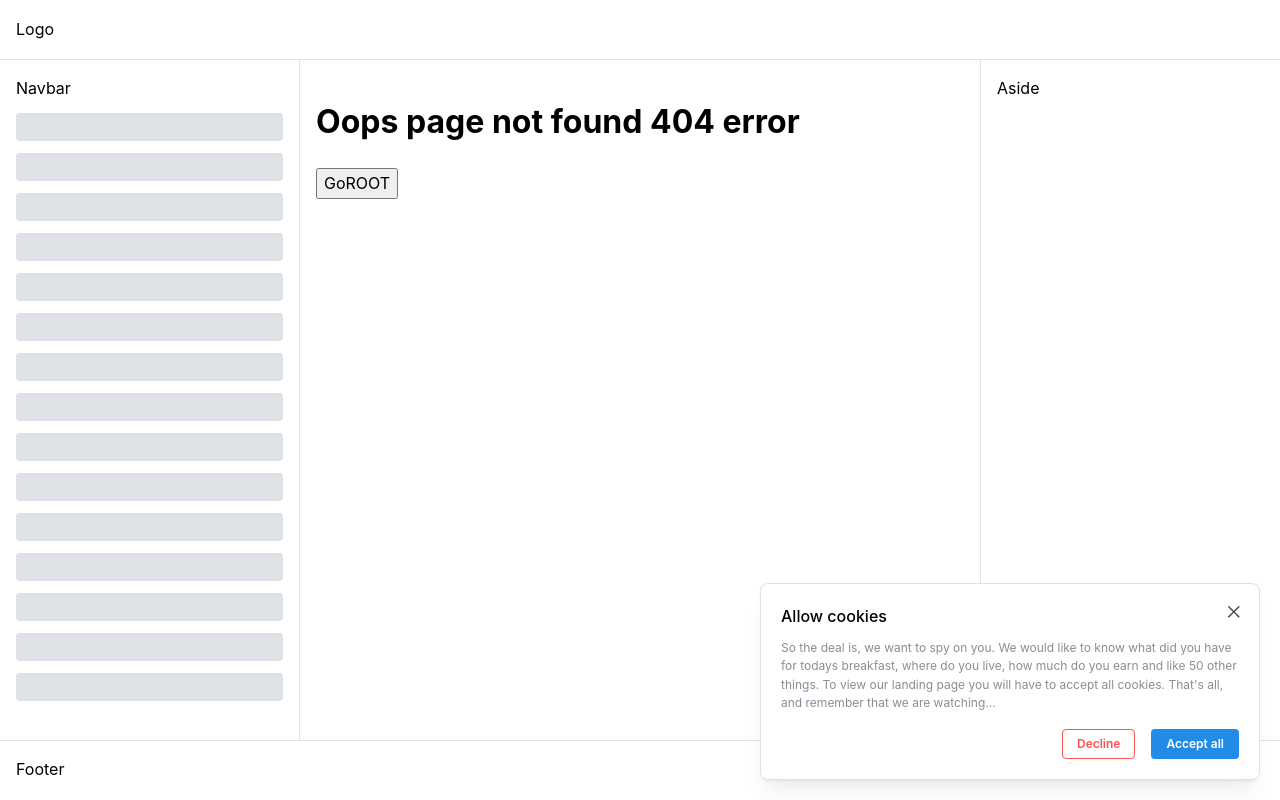
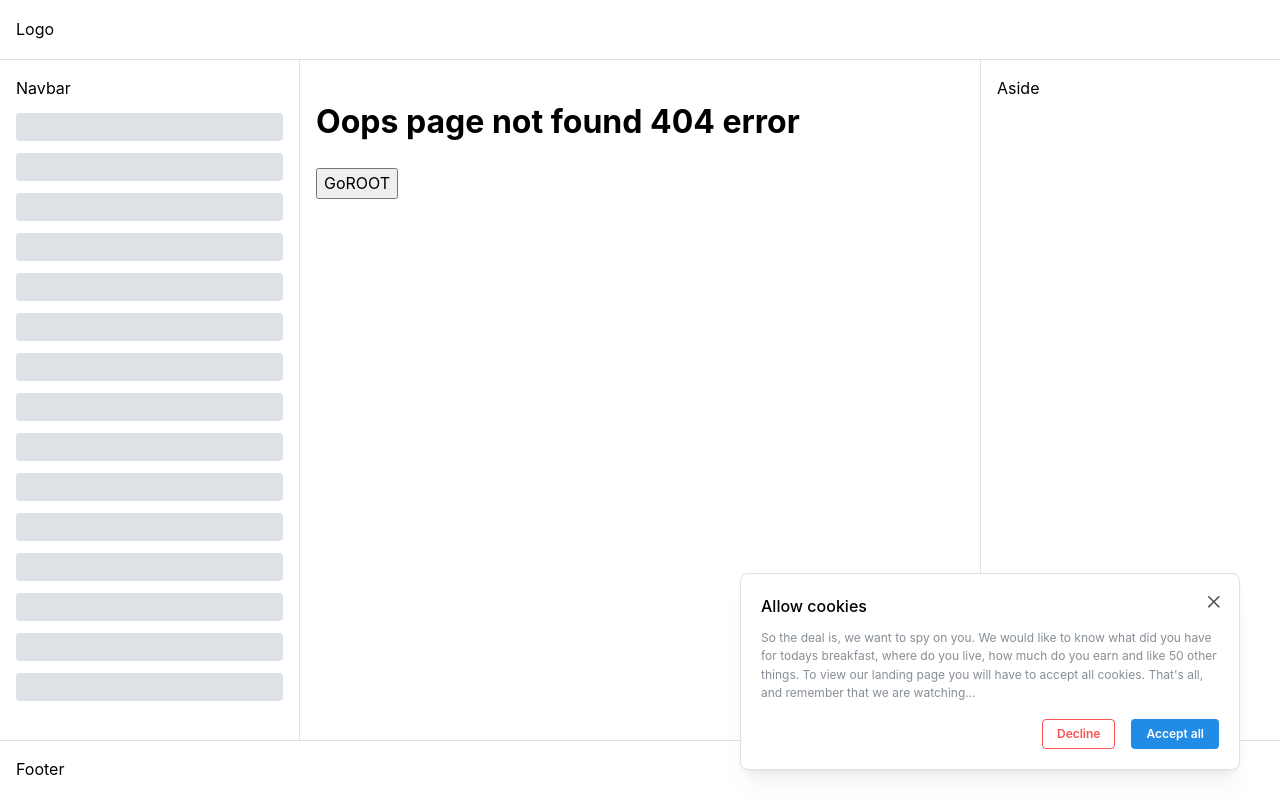
Before and after one commit to maxburbeliuk/ToDo, a React (Create React App) app: page /services/404 in a window 1280 px wide. Built offline with nearby package versions, Linux system fonts and the light colour scheme.

Commit message:
Finished logic for gdpr

```diff
--- a/src/App.js
+++ b/src/App.js
@@ -4,6 +4,7 @@ import { AppNavigator, AuthNavigator, ServicesNavigator } from '~/navigators'
 import { AppShell } from '~/components'
 import { Notifications } from '@mantine/notifications'
 import { ModalsProvider } from '@mantine/modals'
+import { GDPR } from '~/components'
 
 const App = () => {
   return (
@@ -11,6 +12,7 @@ const App = () => {
       <MantineProvider>
         <ModalsProvider>
           <Notifications />
+          <GDPR />
           <AppShell>
             <Routes>
               <Route path="/*" element={<AppNavigator />} />
--- a/src/components/AppShell/AppShell.js
+++ b/src/components/AppShell/AppShell.js
@@ -1,18 +1,9 @@
 import { useDisclosure } from '@mantine/hooks'
 import { AppShell, Burger, Group, Skeleton } from '@mantine/core'
-import Cookies from '~/components/Cookies'
-import { useState, useEffect } from 'react'
+import { GDPR } from '~/components'
 
 const AppShellElements = ({ children }) => {
   const [opened, { toggle }] = useDisclosure()
-  const [showCookies, setShowCookies] = useState(false)
-
-  useEffect(() => {
-    const timer = setTimeout(() => {
-      setShowCookies(true)
-    }, 3000)
-    return () => clearTimeout(timer)
-  }, [])
 
   return (
     <AppShell
@@ -47,7 +38,6 @@ const AppShellElements = ({ children }) => {
       <AppShell.Main>{children}</AppShell.Main>
       <AppShell.Aside p="md">Aside</AppShell.Aside>
       <AppShell.Footer p="md">Footer</AppShell.Footer>
-      {showCookies && <Cookies />}
     </AppShell>
   )
 }
--- a/src/components/Cookies/index.js
+++ /dev/null
@@ -1,3 +0,0 @@
-import Cookies from './Cookies'
-
-export default Cookies
--- a/src/components/Cookies/Cookies.js
+++ b/src/components/GDPR/GDPR.js
@@ -1,34 +1,29 @@
-import { Button, Paper, Text, Group, CloseButton, Affix } from '@mantine/core'
-import { useDisclosure, useLocalStorage } from '@mantine/hooks'
+import { Button, Paper, Text, Group, CloseButton } from '@mantine/core'
+import { useState } from 'react'
 
-const Cookies = () => {
-  const [_, setCookies] = useLocalStorage({
-    key: 'accept',
-    defaultValue: 'false'
-  })
+const GDPR = () => {
+  const isAcceptedGDPR = !!JSON.parse(window?.localStorage?.getItem('gdpr'))
+
+  const [accepted, setAccepted] = useState(isAcceptedGDPR)
 
   const handleAccept = () => {
-    console.log('Cookies accepted')
-    setCookies('true')
+    localStorage.setItem('gdpr', JSON.stringify(true))
+    setAccepted(true)
   }
 
   const handleDecline = () => {
-    console.log('Cookies declined')
-    setCookies('false')
+    localStorage.setItem('gdpr', JSON.stringify(false))
+    setAccepted(true)
   }
 
-  const handleClose = () => {
-    console.log('Cookies closed')
-    setCookies('null')
-  }
-
-  return (
-    <Affix
+  return accepted ? null : (
+    <div
       style={{
-        bottom: 20,
-        right: 20,
-        maxWidth: 500,
-        width: '100%'
+        position: 'absolute',
+        width: 500,
+        zIndex: 1000,
+        bottom: 30,
+        right: 40
       }}
     >
       <Paper withBorder p="lg" radius="md" shadow="md">
@@ -36,7 +31,7 @@ const Cookies = () => {
           <Text fz="md" fw={500}>
             Allow cookies
           </Text>
-          <CloseButton onClick={handleClose} mr={-9} mt={-9} />
+          <CloseButton onClick={handleDecline} mr={-9} mt={-9} />
         </Group>
         <Text c="dimmed" fz="xs">
           So the deal is, we want to spy on you. We would like to know what did
@@ -59,8 +54,8 @@ const Cookies = () => {
           </Button>
         </Group>
       </Paper>
-    </Affix>
+    </div>
   )
 }
 
-export default Cookies
+export default GDPR
--- /dev/null
+++ b/src/components/GDPR/index.js
@@ -0,0 +1,3 @@
+import GDPR from './GDPR'
+
+export default GDPR
--- a/src/components/index.js
+++ b/src/components/index.js
@@ -1 +1,2 @@
 export { default as AppShell } from './AppShell'
+export { default as GDPR } from './GDPR'
```
